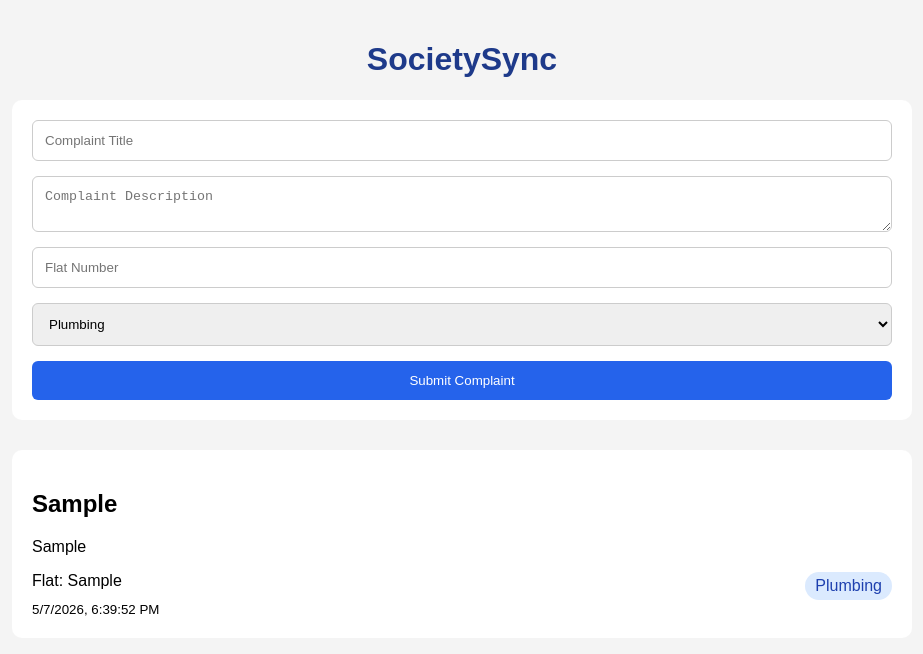
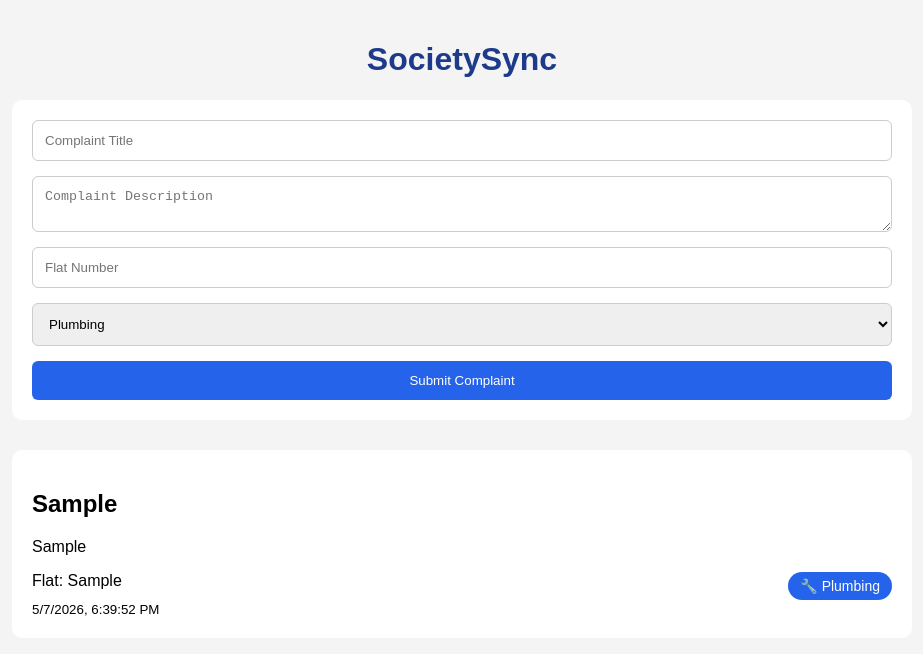
Before and after one commit to kshv-gl/SocietySync, a React (Vite) app in the folder societysync/: page / in a window 1280 px wide. Both pictures are taken after typing "Sample", "Sample", "Sample" into the empty fields and a click on the button "Submit Complaint". Shown: the top 654 px of the page, without its empty margins (178-1101 px from the left). Built offline with nearby package versions, Linux system fonts and the light colour scheme.

Commit message:
Added COLORS

```diff
--- a/societysync/src/App.css
+++ b/societysync/src/App.css
@@ -62,3 +62,27 @@ h1 {
   border-radius: 20px;
   color: #1e40af;
 }
+
+
+.department {
+  padding: 6px 12px;
+  border-radius: 20px;
+  color: white;
+  font-size: 14px;
+}
+
+.Plumbing {
+  background: #2563eb;
+}
+
+.Electricity {
+  background: #f59e0b;
+}
+
+.Security {
+  background: #dc2626;
+}
+
+.Cleaning {
+  background: #16a34a;
+}
--- a/societysync/src/components/ComplaintCard.jsx
+++ b/societysync/src/components/ComplaintCard.jsx
@@ -8,8 +8,13 @@ function ComplaintCard({ complaint }) {
       <div className="card-details">
         <span>Flat: {complaint.flatNo}</span>
 
-        <span className="department">
-          {complaint.department}
+        <span className={`department ${complaint.department}`}>
+        {complaint.department === "Plumbing" && "🔧"}
+        {complaint.department === "Electricity" && "⚡"}
+        {complaint.department === "Security" && "🛡️"}
+        {complaint.department === "Cleaning" && "🧹"}
+
+        {" "}{complaint.department}
         </span>
       </div>
 
```
